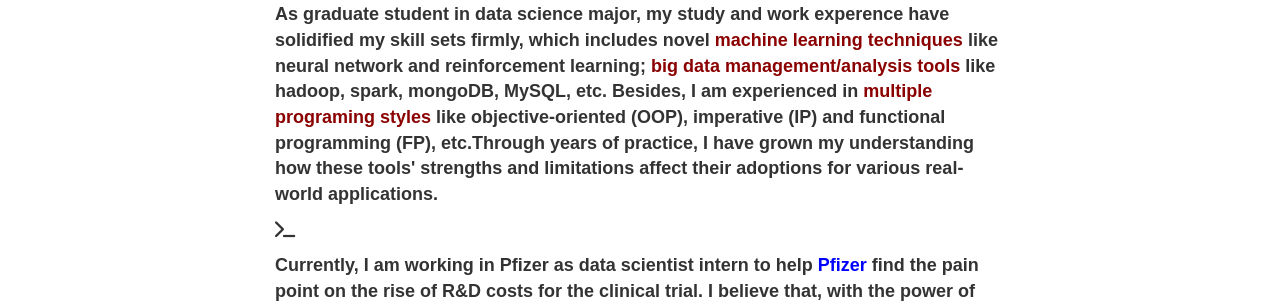
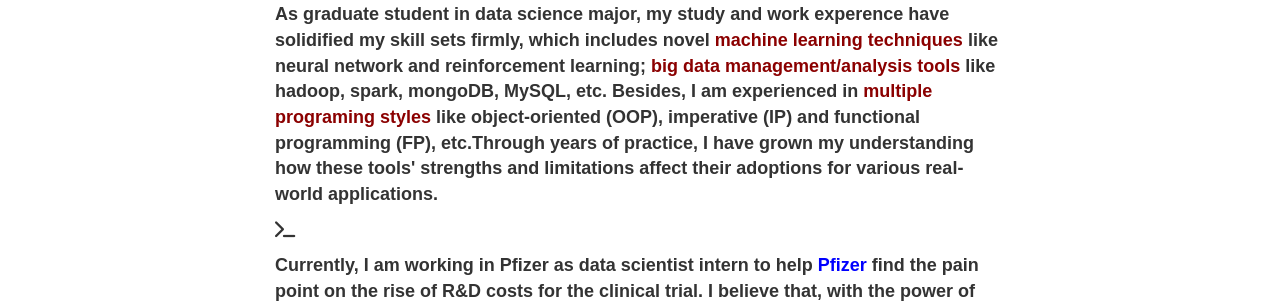
Before and after one commit to mzlcuhk/mzlcuhk.github.io, a Jekyll site: the page built from index.html, in a window 1280 px wide and 900 px high, scrolled down 1007 px. Shown: the part 153-456 px from the top of the window. Built offline with Jekyll 4.4.1, drawn with Linux system fonts in a browser that asks for light colours; nearby versions of some CDN libraries.

Commit message:
Update about.html

```diff
--- a/_includes/about.html
+++ b/_includes/about.html
@@ -13,7 +13,7 @@
                 <p><i class="fa fa-terminal"></i></p>
                 <p>My main interest is to understand real-world demands rooted in various applications from a data-scientist-specific perspective, to create models that could utilize existing data with higher efficiency, to find key features that describes the system more significantly, and to solve challenges by achieving better performance and with lower risk.<p>
 		            <p><i class="fa fa-terminal"></i></p>
-		            <p>As graduate student in data science major, my study and work experence have solidified my skill sets firmly, which includes novel <font color="DarkRed"> machine learning techniques </font> like  neural network and reinforcement learning; <font color="DarkRed"> big data management/analysis tools</font> like hadoop, spark, mongoDB, MySQL, etc. Besides, I am experienced in <font color="DarkRed"> multiple programing styles</font> like objective-oriented (OOP), imperative (IP) and functional programming (FP), etc.Through years of practice, I have grown my understanding how these tools' strengths and limitations affect their adoptions for various real-world applications.</p>
+		            <p>As graduate student in data science major, my study and work experence have solidified my skill sets firmly, which includes novel <font color="DarkRed"> machine learning techniques </font> like  neural network and reinforcement learning; <font color="DarkRed"> big data management/analysis tools</font> like hadoop, spark, mongoDB, MySQL, etc. Besides, I am experienced in <font color="DarkRed"> multiple programing styles</font> like object-oriented (OOP), imperative (IP) and functional programming (FP), etc.Through years of practice, I have grown my understanding how these tools' strengths and limitations affect their adoptions for various real-world applications.</p>
                 <p><i class="fa fa-terminal"></i></p>
                 <p>Currently, I am working in Pfizer as data scientist intern to help  <font color="Blue">Pfizer</font> find the pain point on the rise of R&D costs for the clinical trial. I believe that, with the power of data, we can find a effective way to control the costs, reduce waste, and to improve R&D efficiency </p>
                 <p><i class="fa fa-terminal"></i></p>
```
